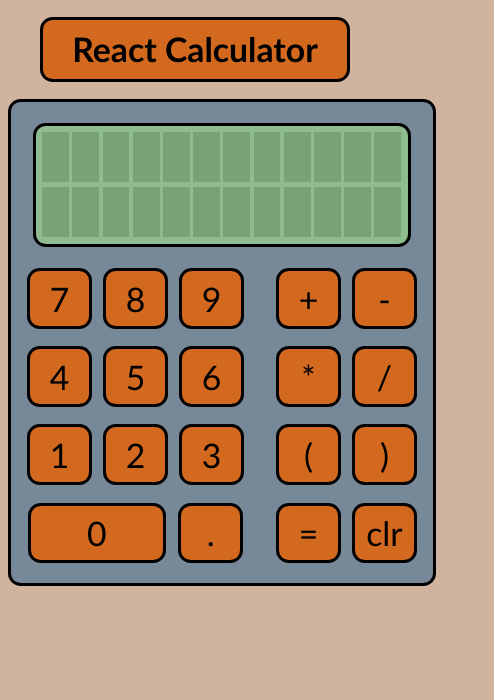
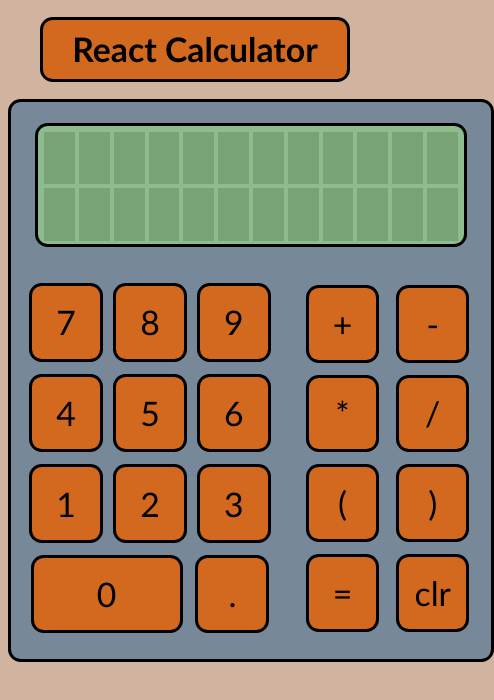
Before and after one commit to connerdrake98/react-calculator, a React (Create React App) app: page / in a window 390 px wide. Shown: the top 700 px of the page, 494 px wide, since content can reach past the window. Built offline with nearby package versions, Linux system fonts and the light colour scheme.

Commit message:
Responsiveness - small desktop viewports

```diff
--- a/src/ButtonContainers.js
+++ b/src/ButtonContainers.js
@@ -1,22 +1,22 @@
 // structure button info into an object for each button and also add the button keys here so they can be added when the buttons are rendered
 
-const DEFAULT_BUTTON_HEIGHT = "6.5vh";
-const DEFAULT_NUM_BUTTON_WIDTH = "7vh";
-const DEFAULT_OP_BUTTON_WIDTH = "7vh";
+const DEFAULT_BUTTON_HEIGHT = "20%";
+const DEFAULT_NUM_BUTTON_WIDTH = "27%";
+const DEFAULT_OP_BUTTON_WIDTH = "37%";
 
 export const BUTTON_CONTAINERS = {
   id: "root-button-container",
   style: {
-    height: "40vh",
-    width: "75vh",
+    height: "70%",
+    width: "99%",
   },
   classes: "center flex",
   children: [
     {
       id: "numeric",
       style: {
-        height: "37vh",
-        width: "27vh",
+        height: "93%",
+        width: "53%",
       },
       classes: "center flex padded-container",
       buttons: [
@@ -102,8 +102,8 @@ export const BUTTON_CONTAINERS = {
     {
       id: "auxilliaries",
       style: {
-        height: "37vh",
-        width: "18vh",
+        height: "92%",
+        width: "38%",
       },
       classes: "center flex padded-container",
 
--- a/src/index.css
+++ b/src/index.css
@@ -1,3 +1,13 @@
+:root {
+  --root-height: 98vh;
+  --default-calculator-width-in: 5in;
+  --default-calculator-height-in: 5.8in;
+
+  --round-corner-border-radius-1: 1.5vh;
+  --round-corner-border-radius-2: 0.5vh;
+  --default-border-size: max(0.45vh, 2px);
+}
+
 body {
   background-color: rgb(209, 180, 159);
   font-family: "Trebuchet MS", "Lucida Sans Unicode", "Lucida Grande",
@@ -9,15 +19,15 @@ body {
 }
 
 .border {
-  border: 0.45vh solid black;
+  border: var(--default-border-size) solid black;
 }
 
 .round-corners-1 {
-  border-radius: 1.5vh;
+  border-radius: var(--round-corner-border-radius-1);
 }
 
 .round-corners-2 {
-  border-radius: 0.5vh;
+  border-radius: var(--round-corner-border-radius-2);
 }
 
 .flex {
@@ -51,20 +61,22 @@ body {
 
 #title {
   margin-top: 2vh;
-  width: 36vh;
-  height: 7vh;
-  font-size: 2vh;
+  width: max(36vh, 2in);
+  height: max(7vh, 0.25in);
+  font-size: max(2vh, 8px);
 }
 
 #calculator {
-  width: 50vh;
-  height: 57vh;
+  width: max(min(var(--default-calculator-width-in), 60vh), 3in);
+  height: max(min(var(--default-calculator-height-in), 70vh), 3in);
   margin-top: 2vh;
   background-color: lightslategray;
 }
 
 #screen {
-  width: 43vh;
+  display: flex;
+  justify-content: space-around;
+  width: 87%;
   height: 13vh;
   margin-top: 2.5vh;
   background-color: darkseagreen;
@@ -72,8 +84,8 @@ body {
 }
 
 #digit {
-  height: 6vh;
-  width: 3.18vh;
+  height: 48%;
+  width: 7.4%;
   margin: 0.2vh;
   background-color: rgb(119, 163, 119);
   font-size: 5vh;
```
